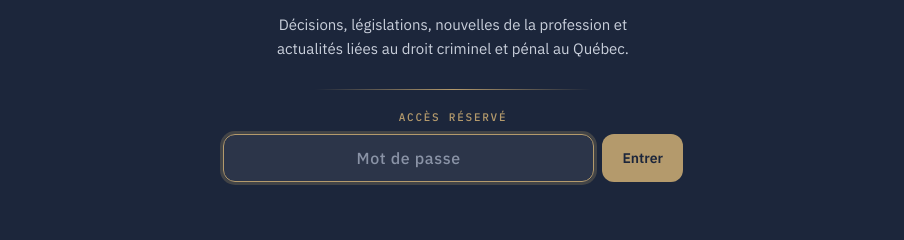
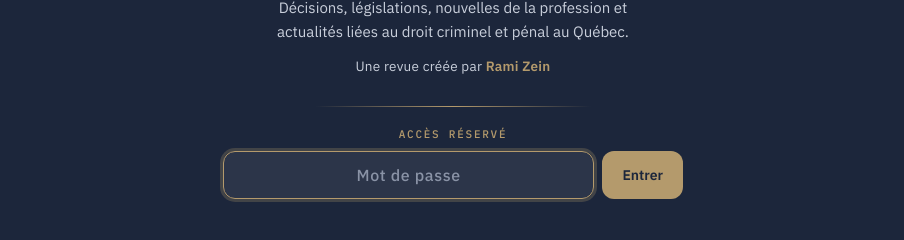
Before and after one commit to rzein713-oss/veille-criminelle, a plain HTML site: page index.html in a window 1280 px wide. Shown: the part 454-694 px from the top of the page, without its empty margins (187-1091 px from the left). Drawn offline with nearby package versions, Linux system fonts and the light colour scheme.

Commit message:
Ajout de la mention « Une revue créée par Rami Zein »
Co-Authored-By: Claude Opus 5.5 <noreply@anthropic.com>
Claude-Session: https://claude.ai/code/session_01PMt1BNtUTYcoD5SLW5BzgZ

```diff
--- a/index.html
+++ b/index.html
@@ -6,9 +6,9 @@
 <title>Revue en droit criminel et pénal | Sub Rosa Connect</title>
 <link rel="icon" type="image/png" href="assets/favicon.png">
 <link rel="apple-touch-icon" href="assets/apple-touch-icon.png">
-<meta name="description" content="Décisions, législations, nouvelles de la profession et actualités liées au droit criminel et pénal au Québec.">
+<meta name="description" content="Décisions, législations, nouvelles de la profession et actualités liées au droit criminel et pénal au Québec. Une revue créée par Rami Zein.">
 <meta property="og:title" content="Revue en droit criminel et pénal | Sub Rosa Connect">
-<meta property="og:description" content="Décisions, législations, nouvelles de la profession et actualités liées au droit criminel et pénal au Québec.">
+<meta property="og:description" content="Décisions, législations, nouvelles de la profession et actualités liées au droit criminel et pénal au Québec. Une revue créée par Rami Zein.">
 <meta property="og:image" content="https://subrosaconnect.ca/assets/logo-sub-rosa-connect.png">
 <meta name="theme-color" content="#1c263b">
 <meta name="robots" content="noindex, nofollow">
@@ -44,6 +44,8 @@ a { color: inherit; }
 .medal { width: clamp(150px, 30vw, 210px); height: auto; margin-bottom: 10px; filter: drop-shadow(0 14px 32px rgba(0,0,0,.45)); }
 .brand { font-family: var(--f-display); font-weight: 600; font-size: clamp(30px, 5.6vw, 44px); line-height: 1; color: var(--gold); letter-spacing: .02em; }
 .hero h1 { font: 500 12.5px var(--f-mono); letter-spacing: .28em; text-transform: uppercase; color: #fff; margin: 4px 0 0; }
+.author { margin: 2px 0 0; font-size: 13.5px; color: #c9cfdb; letter-spacing: .02em; }
+.author b { color: var(--gold); font-weight: 600; }
 .hero .lede { margin: 6px 0 0; color: #c9cfdb; max-width: 56ch; font-size: 15.5px; }
 .hero .rule { width: min(360px, 70%); height: 1px; background: linear-gradient(90deg, rgba(180,154,108,0), var(--gold), rgba(180,154,108,0)); margin-top: 14px; }
 .hero .stamp { display: flex; justify-content: center; gap: 6px 22px; flex-wrap: wrap; font-size: 12.5px; color: #aab2c2; }
@@ -168,6 +170,7 @@ body.locked { overflow: hidden; }
     <div class="brand">Sub Rosa Connect</div>
     <div class="title" id="gate-title">Revue en droit criminel et pénal</div>
     <p class="lede">Décisions, législations, nouvelles de la profession et actualités liées au droit criminel et pénal au Québec.</p>
+    <p class="author">Une revue créée par <b>Rami Zein</b></p>
     <div class="rule" aria-hidden="true"></div>
     <form id="gate-form" autocomplete="off">
       <label for="pw">Accès réservé</label>
@@ -186,6 +189,7 @@ body.locked { overflow: hidden; }
     <div class="brand">Sub Rosa Connect</div>
     <h1>Revue en droit criminel et pénal</h1>
     <p class="lede">Décisions, législations, nouvelles de la profession et actualités liées au droit criminel et pénal au Québec.</p>
+    <p class="author">Une revue créée par <b>Rami Zein</b></p>
     <div class="rule" aria-hidden="true"></div>
     <div class="stamp"><span id="stamp-date">Chargement…</span><span id="stamp-count"></span></div>
   </div>
```
